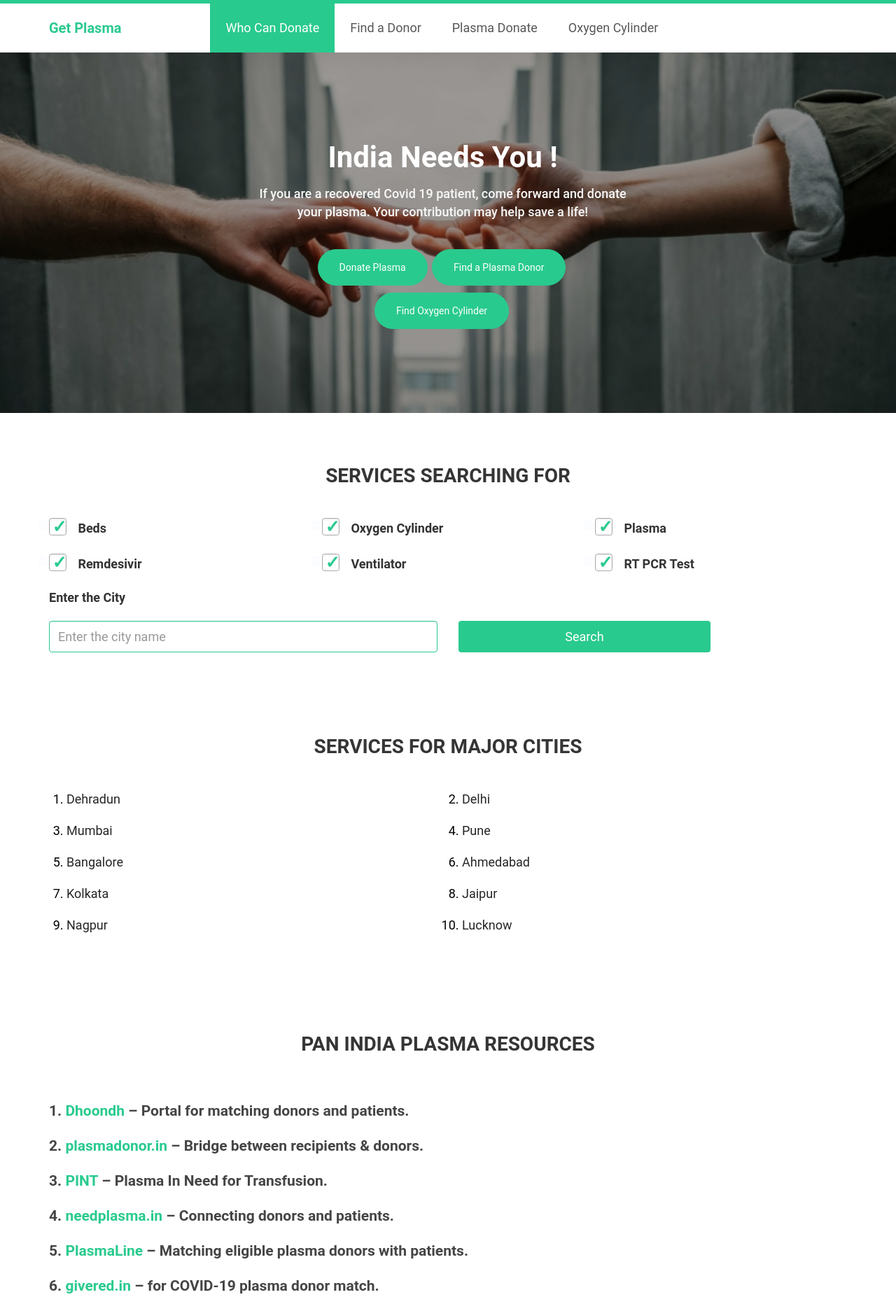
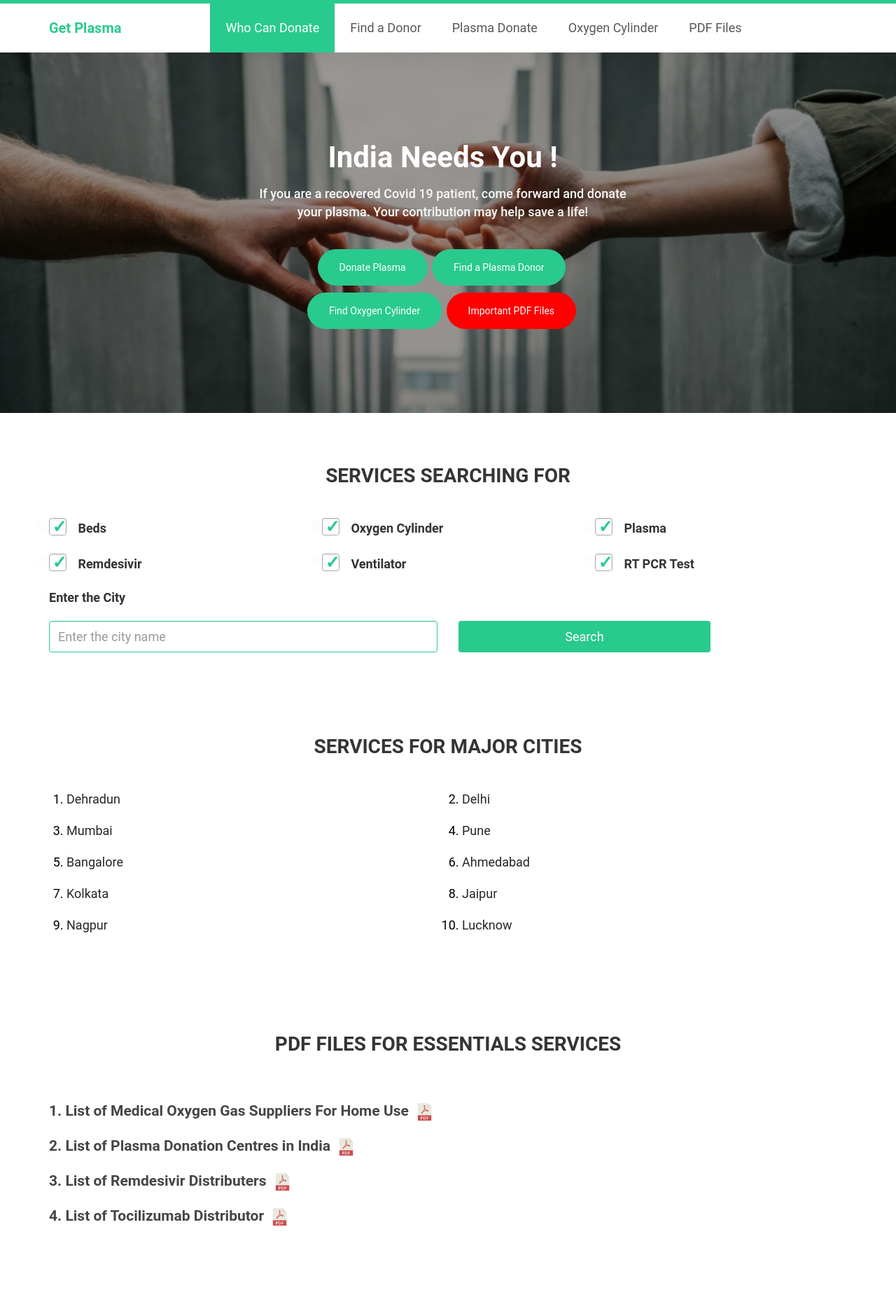
Before and after one commit to sarthakgarg234/get_plasma_donate, a PHP site: page /get_plasma_donate/ in a window 1280 px wide. Shown: the top 1863 px of the page at 70% size. Run offline with PHP 8.4, Linux system fonts and the light colour scheme.

Commit message:
PDF functionality added

```diff
--- a/index.php
+++ b/index.php
@@ -48,6 +48,9 @@
          .plasma_resources h3 a {
             color:#29ca8e;
          }
+         .pdf_files .about-info img {
+            margin-left: 10px;
+         }
       </style>
    </head>
    <body id="top" data-spy="scroll" data-target=".navbar-collapse" data-offset="50">
@@ -76,6 +79,7 @@
                   <li><a href="#find_services" class="smoothScroll">Find a Donor</a></li>
                   <li><a href="#plasma_resources" class="smoothScroll">Plasma Donate</a></li>
                   <li><a href="#find_services" class="smoothScroll">Oxygen Cylinder</a></li>
+                  <li><a href="#pdf_files" class="smoothScroll">PDF Files</a></li>
                </ul>
             </div>
          </div>
@@ -93,6 +97,7 @@
                            <a href="#plasma_resources" class="section-btn btn btn-default smoothScroll">Donate Plasma</a>
                            <a href="#find_services" class="section-btn btn btn-default smoothScroll">Find a Plasma Donor</a>
                            <a href="#find_services" class="section-btn btn btn-default smoothScroll">Find Oxygen Cylinder</a>
+                           <a href="#pdf_files" class="section-btn btn btn-default smoothScroll" style="background-color: #FF0000; border: 1px solid #FF0000;">Important PDF Files</a>
                         </div>
                      </div>
                   </div>
@@ -168,6 +173,27 @@
           </div>
          </div>
       </section>
+
+          <!-- pdf resources -->
+      <section id="pdf_files" class="pdf_files">
+         <div class="container">
+            <div class="section-title text-center">
+               <h2 class="text-center">PDF Files for Essentials Services</h2>
+            </div>
+
+            <div class="row">
+               <div class="col-md-12 col-sm-12">
+                  <div class="about-info">
+                     <h3>1. <a href="https://www.getplasma.store/pdf/List-of-Medical-Oxygen-Gas-Suppliers-for-Home-use.pdf" target="_blank">List of Medical Oxygen Gas Suppliers For Home Use<img src="images/pdf-icon.png" width="25" height="25"></a></h3>
+                     <h3>2. <a href="https://www.getplasma.store/pdf/List-of-Plasma-Donation-Centres-in-India.pdf" target="_blank">List of Plasma Donation Centres in India<img src="images/pdf-icon.png" width="25" height="25"></a></h3>
+                     <h3>3. <a href="https://www.getplasma.store/pdf/List-of-Remdesivir-Distributers.pdf" target="_blank">List of Remdesivir Distributers<img src="images/pdf-icon.png" width="25" height="25"></a></h3>
+                     <h3>4. <a href="https://www.getplasma.store/pdf/List-of-Tocilizumab-Distributor.pdf" target="_blank">List of Tocilizumab Distributor<img src="images/pdf-icon.png" width="25" height="25"></a></h3>
+                  </div>
+               </div>
+            </div>
+         </div>
+      </section>
+
 
       <!-- plasma resources -->
       <section id="plasma_resources" class="plasma_resources">
```
Also changed, not shown: images/pdf-icon.png (added), 4 other files.
